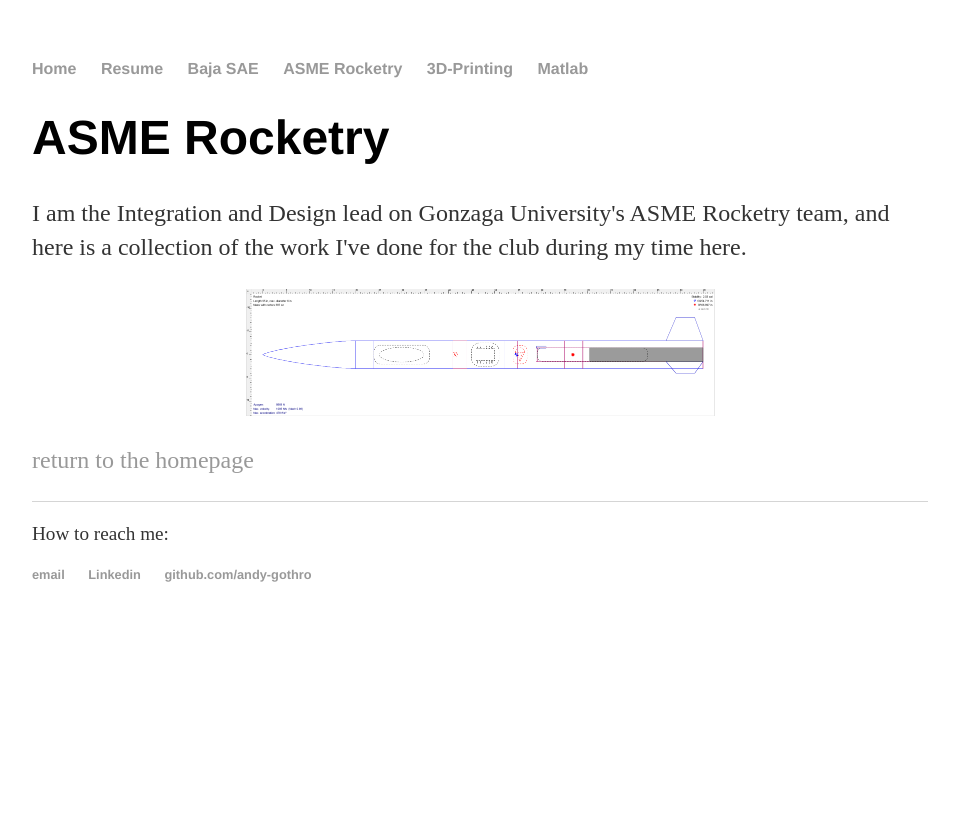
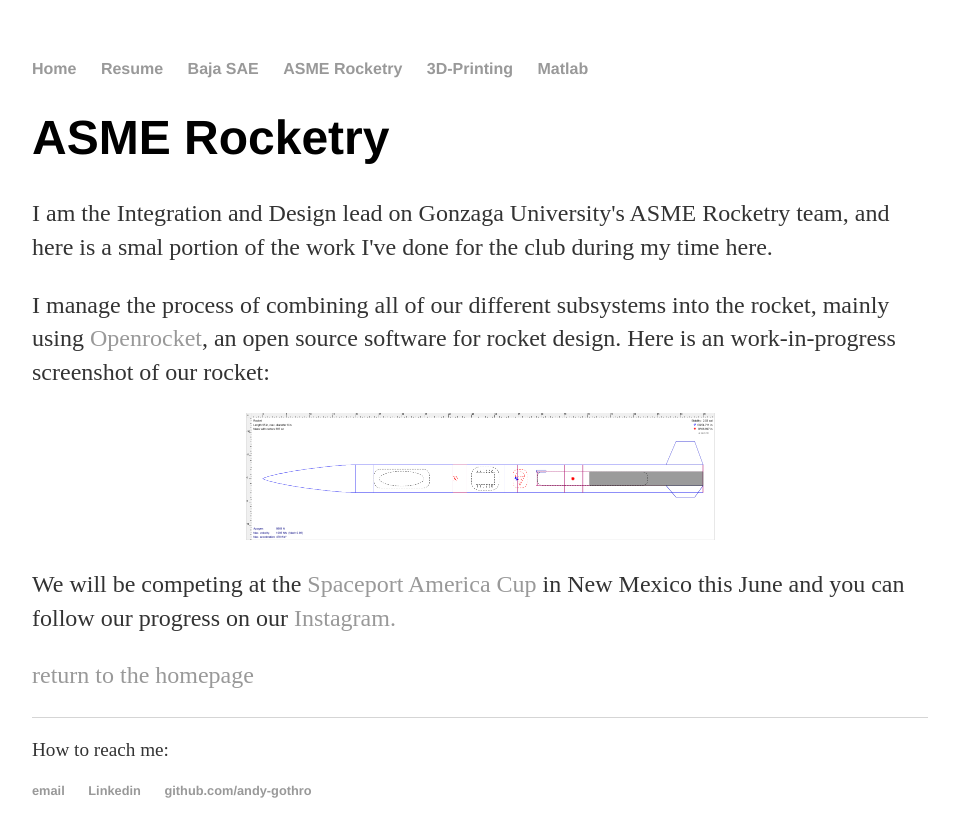
Before and after one commit to andy-gothro/andy-gothro.github.io, a Jekyll site: the page built from ASME Rocketry/index.html, in a window 1280 px wide. Shown: the top 837 px of the page, without its empty margins (160-1119 px from the left). Built offline with Jekyll 4.4.1, drawn with Linux system fonts in a browser that asks for light colours.

Commit message:
Update index.html

```diff
--- a/ASME Rocketry/index.html
+++ b/ASME Rocketry/index.html
@@ -4,7 +4,10 @@
 ---
     <div class="blurb">
       <h1>ASME Rocketry</h1>
-        <p>I am the Integration and Design lead on Gonzaga University's ASME Rocketry team, and here is a collection of the work I've done for the club during my time here.</p>
-				<center><img src="img/openrocketthing.png" width="469" height="127" alt="Image of the Rocket layout from the openrocket tool"/></center>
-	    			<p><a href="/index">return to the homepage </a></p>
+        <p>I am the Integration and Design lead on Gonzaga University's ASME Rocketry team, and here is a smal portion of the work I've done for the club during my time here.</p>
+	<p>I manage the process of combining all of our different subsystems into the rocket, mainly using <a href="http://openrocket.info/">Openrocket</a>, an open source software for rocket design. Here is an work-in-progress screenshot of our rocket:</p>
+		<center><img src="img/openrocketthing.png" width="469" height="127" alt="Image of the Rocket layout from the openrocket tool"/></center>
+	<The rocket will fly to 10,000ft carrying an 8.8lb dummy payload on a commercially available motor, to reduce complexity as this is our first time launching a rocket at this competition.</p>
+	<p> We will be competing at the <a href="https://www.spaceportamericacup.com/">Spaceport America Cup</a> in New Mexico this June and you can follow our progress on our <a href="https://www.instagram.com/gonzagarocketry/">Instagram.</a>
+	<p><a href="/index">return to the homepage </a></p>
     </div><!-- /.blurb -->
```
